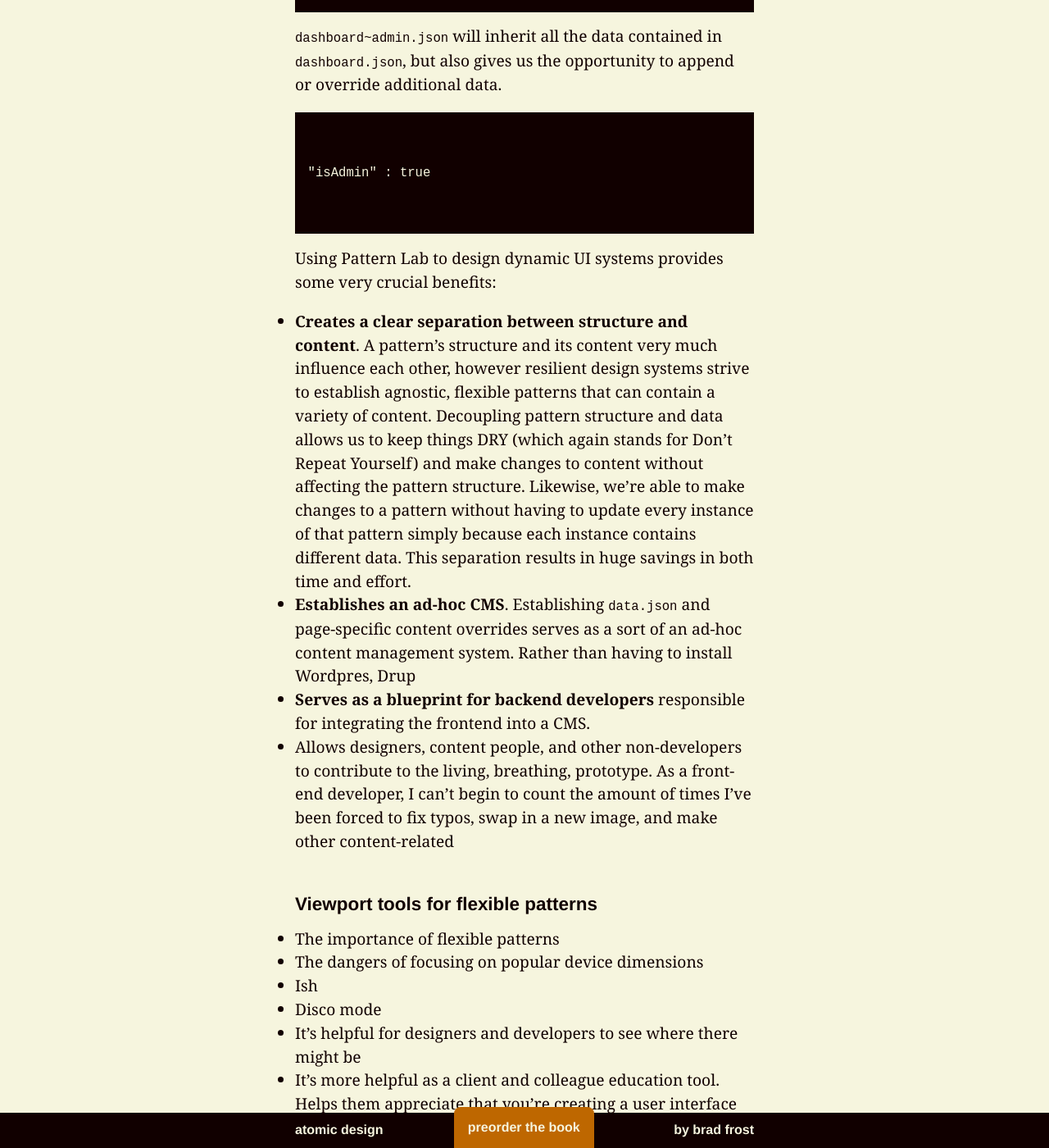
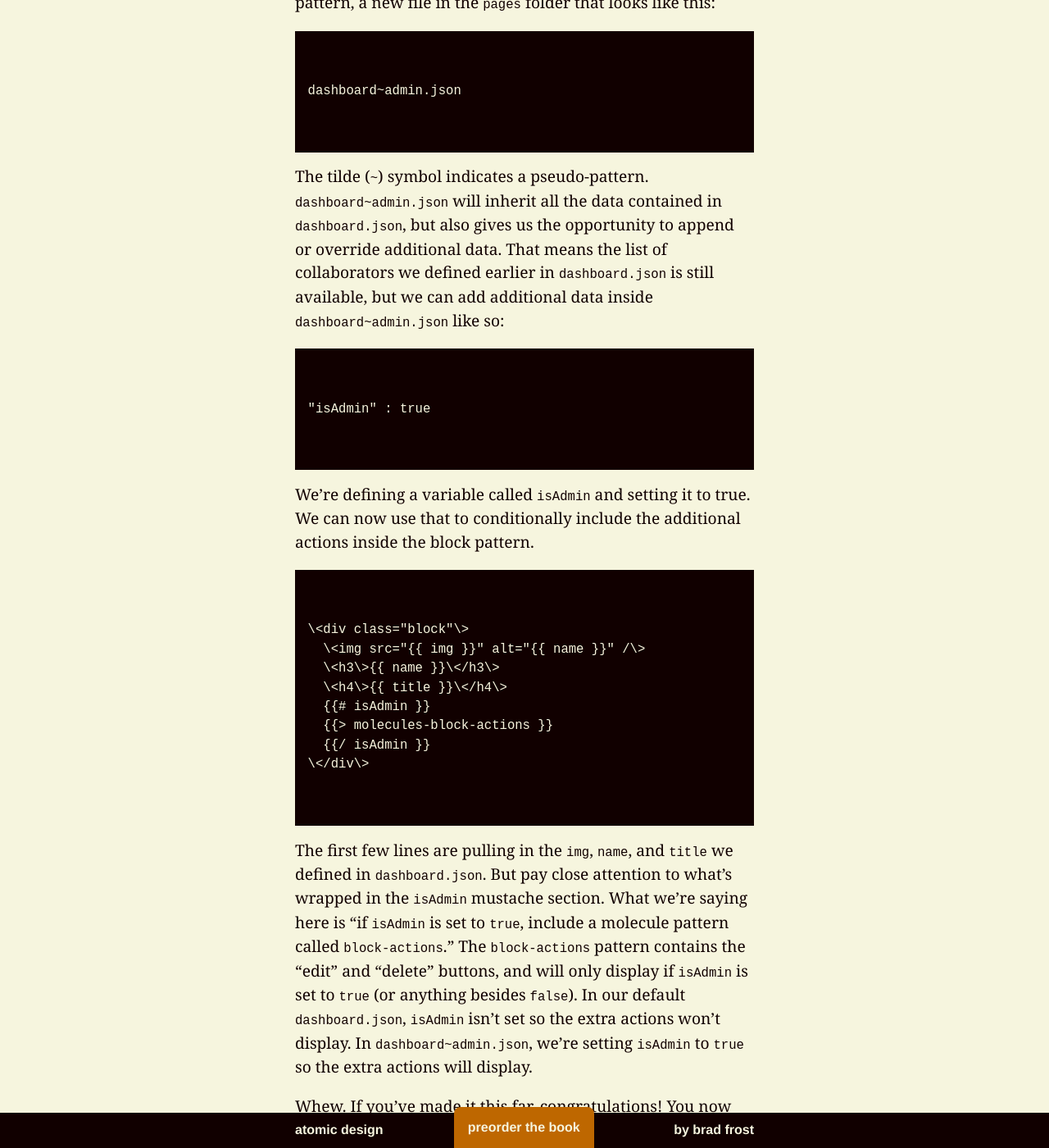
Before and after one commit to bradfrost/atomic-design, a Jekyll site: the page built from chapter-3.md, in a window 1280 px wide and 1400 px high, scrolled down 23462 px. Shown: the whole window at 82% size. Built offline with Jekyll 4.4.1, drawn with Linux system fonts in a browser that asks for light colours; some of the changed text lies outside the part shown.

Commit message:
Chapter 3 draft
Pseudo-patterns

```diff
--- a/chapter-3.md
+++ b/chapter-3.md
@@ -247,17 +247,17 @@ Of course these best-case scenarios rarely, if ever, occur in the real world.
 
 **In order to create more robust and resilient designs, we need to concurrently account for the best situations, the worst, and everything in between**.
 
-What if the user doesn’t upload a profile picture? What if the user has 87 items in their shopping cart? What if the product has 14 options? What if the blog post title contains 400 characters? Return user? First-time user? What if the article doesn’t have any comments? What if it has seven layers of nested comments? What if we need to display an urgent message on the homepage?
+What if the user doesn’t upload a profile picture? What if the user has 87 items in their shopping cart? What if the product has 14 options? What if the blog post title contains 400 characters? Return user? First-time user? What if the article doesn’t have any comments? What if it has seven layers of nested comments? What if we need to display an urgent message on the dashboard?
 
 Articulating these UI variations in a static design tool is an exercise in tediousness and redundancy, which may explain why they're rarely designed. But if we want to create systems that address all the variables and realities of our content, we must take those "what if" questions into account.
 
-How do we account for all manner of UI variation without exhausting ourselves in the process? Pattern Lab's *[pseudo-pattern](http://patternlab.io/docs/pattern-pseudo-patterns.html)* feature allows us to articulate (sometimes wildly) different scenarios with just a few changes to our data.
+How do we address all manner of UI variation without exhausting ourselves in the process? Pattern Lab's *[pseudo-pattern](http://patternlab.io/docs/pattern-pseudo-patterns.html)* feature allows us to articulate (sometimes wildly) different scenarios with just a few changes to our data.
 
 Let's say we're making an app whose dashboard displays a list of project collaborators. The UI might look something like this:
 
 {% include figure.html src="../images/content/pseudo-pattern-normal.jpg" caption="A list of project collaboratos in our hypothetical app" %}
 
-In order to create this dynamic content, we'll define our list of collaborators as an array inside `dashboard.json`:
+To create the dynamic content inside each of these blocks, we'll define our list of collaborators as an array inside `dashboard.json`:
 
 <pre>
 <code>
@@ -288,9 +288,11 @@ In order to create this dynamic content, we'll define our list of collaborators
 </code>
 </pre>
 
-Our default design assumes the user is a regular user and not an administrator.
+By default, our design assumes the user is a regular user and not an administrator, but what if we wanted to give administrators the ability to manage project collaborators from the dashboard? That UI might look something like this:
 
-{% include figure.html src="../images/content/pseudo-pattern-admin.jpg" caption="How an administrator would view the list of collaborators of our hypothetical app." %}
+{% include figure.html src="../images/content/pseudo-pattern-admin.jpg" caption="The administrator's dashboard UI introduces extra 'edit' and 'delete' actions." %}
+
+In order to show additional admin "edit" and "delete" actions on the dashboard in Pattern Lab, we can create a pseudo-pattern, a new file in the `pages` folder that looks like this:
 
 <pre>
 <code>
@@ -300,7 +302,7 @@ dashboard~admin.json
 </code>
 </pre>
 
-`dashboard~admin.json` will inherit all the data contained in `dashboard.json`, but also gives us the opportunity to append or override additional data.
+The tilde (`~`) symbol indicates a pseudo-pattern. `dashboard~admin.json` will inherit all the data contained in `dashboard.json`, but also gives us the opportunity to append or override additional data. That means the list of collaborators we defined earlier in `dashboard.json` is still available, but we can add additional data inside `dashboard~admin.json` like so:
 
 <pre>
 <code>
@@ -310,12 +312,35 @@ dashboard~admin.json
 </code>
 </pre>
 
+We're defining a variable called `isAdmin` and setting it to true. We can now use that to conditionally include the additional actions inside the block pattern.
+
+<pre>
+<code>
+{% raw %}
+\<div class="block"\>
+  \<img src="{{ img }}" alt="{{ name }}" /\>
+  \<h3\>{{ name }}\</h3\>
+  \<h4\>{{ title }}\</h4\>
+  {{# isAdmin }}
+  {{> molecules-block-actions }}
+  {{/ isAdmin }}
+\</div\>
+{% endraw %}
+</code>
+</pre>
+
+The first few lines are pulling in the `img`, `name`, and `title` we defined in `dashboard.json`. But pay close attention to what's wrapped in the `isAdmin` mustache section. What we're saying here is "if `isAdmin` is set to `true`, include a molecule pattern called `block-actions`." The `block-actions` pattern contains the "edit" and "delete" buttons, and will only display if `isAdmin` is set to `true` (or anything besides `false`). In our default `dashboard.json`, `isAdmin` isn't set so the extra actions won't display. In `dashboard~admin.json`, we're setting `isAdmin` to `true` so the extra actions will display.
+
+Whew. If you've made it this far, congratulations! You now understand the core of
+
 Using Pattern Lab to design dynamic UI systems provides some very crucial benefits:
 
 - **Creates a clear separation between structure and content**. A pattern's structure and its content very much influence each other, however resilient design systems strive to establish agnostic, flexible patterns that can contain a variety of content. Decoupling pattern structure and data allows us to keep things DRY (which again stands for Don't Repeat Yourself) and make changes to content without affecting the pattern structure. Likewise, we're able to make changes to a pattern without having to update every instance of that pattern simply because each instance contains different data. This separation results in huge savings in both time and effort.
 - **Establishes an ad-hoc CMS**. Establishing `data.json` and page-specific content overrides serves as a sort of an ad-hoc content management system. Rather than having to install Wordpres, Drup
 - **Serves as a blueprint for backend developers** responsible for integrating the frontend into a CMS.
 - Allows designers, content people, and other non-developers to contribute to the living, breathing, prototype. As a front-end developer, I can't begin to count the amount of times I've been forced to fix typos, swap in a new image, and make other content-related
+
+But we're not done yet! There are a few other features
 
 ### Viewport tools for flexible patterns
 - The importance of flexible patterns
```
Also changed, not shown: 2 other files.
